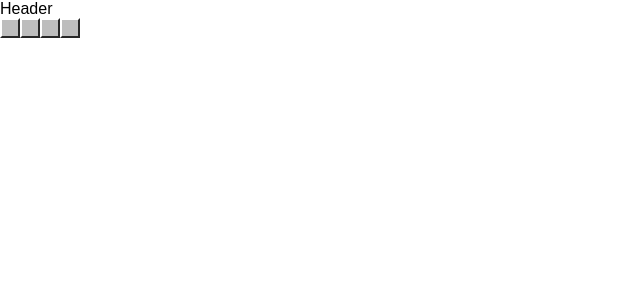
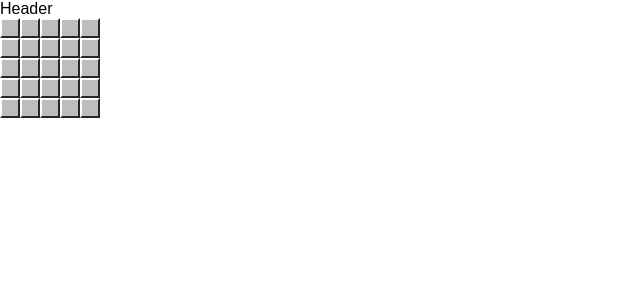
Before and after one commit to koeninger/ten_percent_practice, a React (Create React App) app in the folder eric_kudler/react-minesweeper/: page / in a window 1280 px wide. Shown: the top 300 px of the page, without its empty margins (0-640 px from the left). Built offline with nearby package versions, Linux system fonts and the light colour scheme.

Commit message:
Some more style updates to create the illusion of a grid

```diff
--- a/eric_kudler/react-minesweeper/src/App.js
+++ b/eric_kudler/react-minesweeper/src/App.js
@@ -21,12 +21,93 @@ class Board extends Component {
   }
   render() {
     return (
-      <div>
-        <Box />
-        <Box />
-        <Box />
-        <Box />
-      </div>
+      <table className="board">
+        <tr>
+          <td>
+            <Box />
+          </td>
+          <td>
+            <Box />
+          </td>
+          <td>
+            <Box />
+          </td>
+          <td>
+            <Box />
+          </td>
+          <td>
+            <Box />
+          </td>
+        </tr>
+        <tr>
+          <td>
+            <Box />
+          </td>
+          <td>
+            <Box />
+          </td>
+          <td>
+            <Box />
+          </td>
+          <td>
+            <Box />
+          </td>
+          <td>
+            <Box />
+          </td>
+        </tr>
+        <tr>
+          <td>
+            <Box />
+          </td>
+          <td>
+            <Box />
+          </td>
+          <td>
+            <Box />
+          </td>
+          <td>
+            <Box />
+          </td>
+          <td>
+            <Box />
+          </td>
+        </tr>
+        <tr>
+          <td>
+            <Box />
+          </td>
+          <td>
+            <Box />
+          </td>
+          <td>
+            <Box />
+          </td>
+          <td>
+            <Box />
+          </td>
+          <td>
+            <Box />
+          </td>
+        </tr>
+        <tr>
+          <td>
+            <Box />
+          </td>
+          <td>
+            <Box />
+          </td>
+          <td>
+            <Box />
+          </td>
+          <td>
+            <Box />
+          </td>
+          <td>
+            <Box />
+          </td>
+        </tr>
+      </table>
     );
   }
 }
--- a/eric_kudler/react-minesweeper/src/index.css
+++ b/eric_kudler/react-minesweeper/src/index.css
@@ -12,3 +12,11 @@ button.box {
 	outline: none;
 	float:left;
 }
+
+table.board {
+	border-collapse: separate;
+	border-spacing: 0px;
+}
+table.board tr td {
+	padding: 0px;
+}
```
